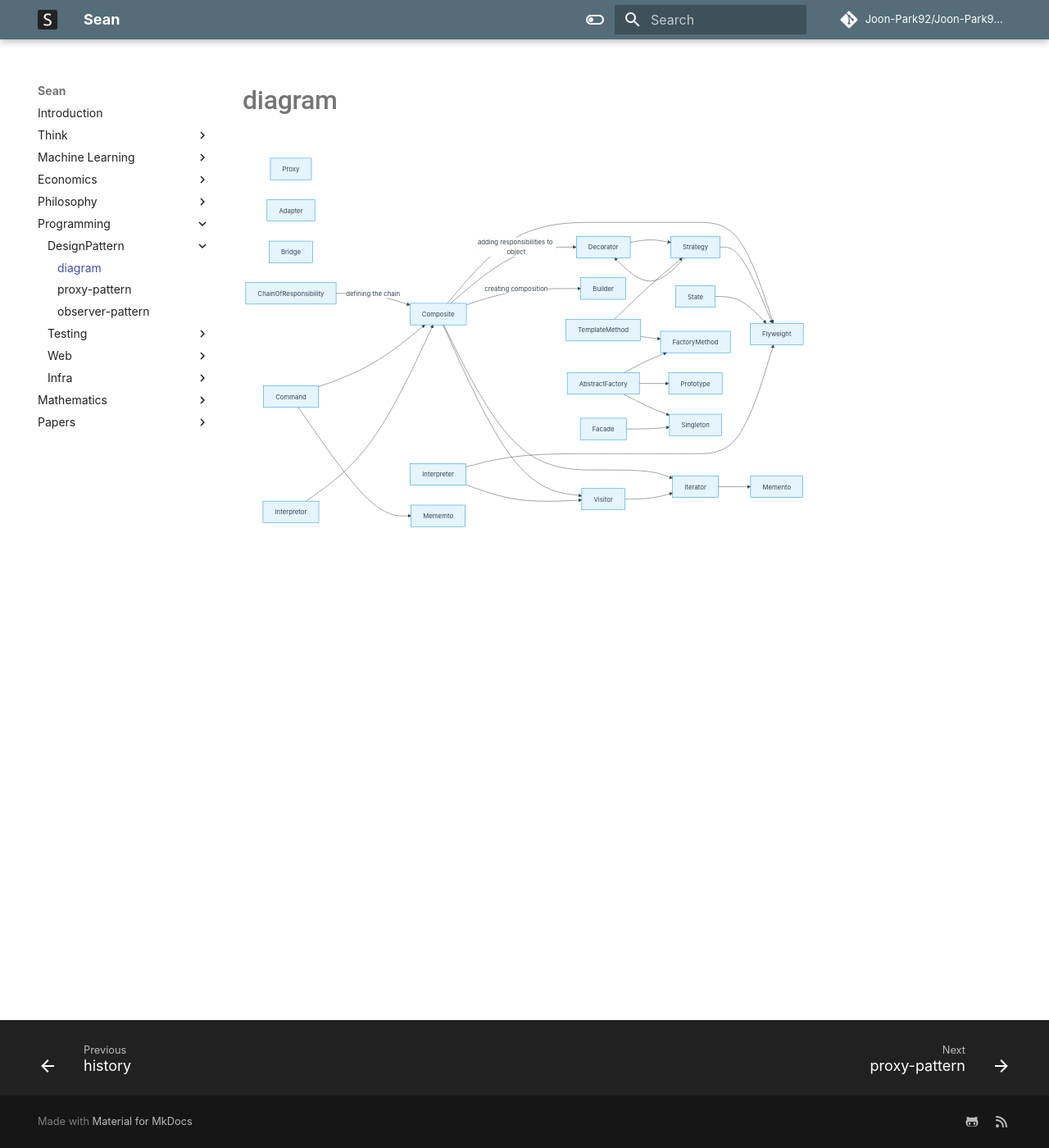
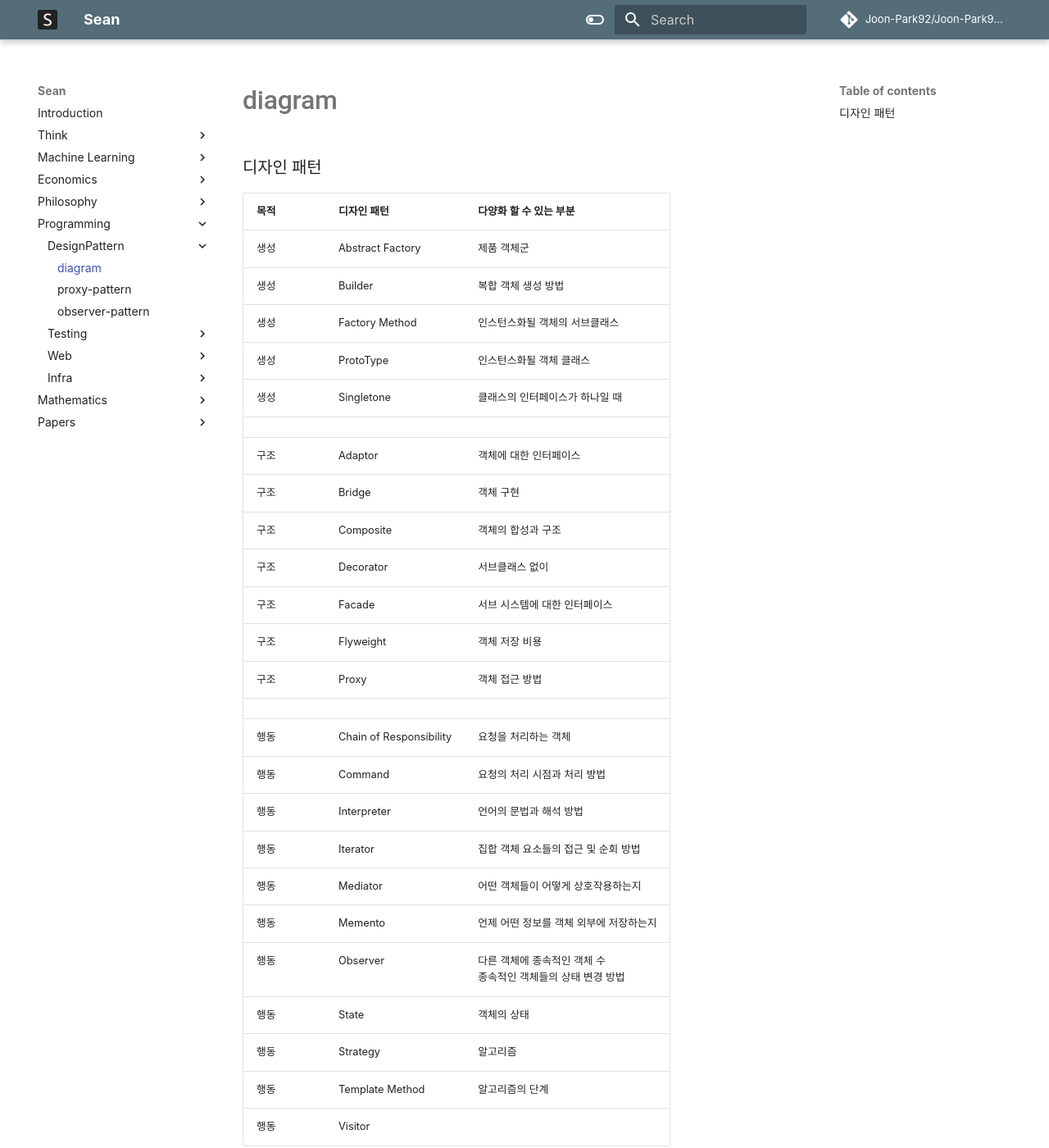
Before and after one commit to Joon-Park92/Joon-Park92.github.io, an MkDocs documentation site: the page built from docs/abe10a12-9498-4435-816e-a967daeadd3f.md, in a window 1280 px wide and 1400 px high. Shown: the whole window at 82% size. Built offline with MkDocs 1.6.1 and Material for MkDocs 9.7.7, drawn with Linux system fonts in a browser that asks for light colours; comment, search, counter and statistics services are not loaded.

Commit message:
Automatically sync files from knowledge #110 (#74)
Co-authored-by: GitHub Actions <noreply@github.com>

````diff
--- a/docs/abe10a12-9498-4435-816e-a967daeadd3f.md
+++ b/docs/abe10a12-9498-4435-816e-a967daeadd3f.md
@@ -1,3 +1,33 @@
+## 디자인 패턴
+
+| 목적 | 디자인 패턴 | 다양화 할 수 있는 부분 |
+| --- | --- | --- |
+| 생성 | Abstract Factory | 제품 객체군 |
+| 생성 | Builder | 복합 객체 생성 방법 |
+| 생성 | Factory Method | 인스턴스화될 객체의 서브클래스 |
+| 생성 | ProtoType | 인스턴스화될 객체 클래스 |
+| 생성 | Singletone | 클래스의 인터페이스가 하나일 때 |
+|  |  |  |
+| 구조 | Adaptor | 객체에 대한 인터페이스 |
+| 구조 | Bridge | 객체 구현 |
+| 구조 | Composite | 객체의 합성과 구조 |
+| 구조 | Decorator | 서브클래스 없이 |
+| 구조 | Facade | 서브 시스템에 대한 인터페이스 |
+| 구조 | Flyweight | 객체 저장 비용 |
+| 구조 | Proxy | 객체 접근 방법 |
+|  |  |  |
+| 행동 | Chain of Responsibility | 요청을 처리하는 객체 |
+| 행동 | Command | 요청의 처리 시점과 처리 방법 |
+| 행동 | Interpreter | 언어의 문법과 해석 방법 |
+| 행동 | Iterator | 집합 객체 요소들의 접근 및 순회 방법 |
+| 행동 | Mediator | 어떤 객체들이 어떻게 상호작용하는지 |
+| 행동 | Memento | 언제 어떤 정보를 객체 외부에 저장하는지 |
+| 행동 | Observer | 다른 객체에 종속적인 객체 수 <br>종속적인 객체들의 상태 변경 방법 |
+| 행동 | State | 객체의 상태 |
+| 행동 | Strategy | 알고리즘 |
+| 행동 | Template Method | 알고리즘의 단계 |
+| 행동 | Visitor |  |
+
 ```mermaid
 
 graph LR
@@ -29,11 +59,13 @@ graph LR
     Decorator --> Strategy
     Strategy --> Decorator
     TemplateMethod --> Strategy
-    TemplateMethod --> FactoryMethod
+    TemplateMethod --"often uses"--> FactoryMethod
 
-    AbstractFactory --> FactoryMethod
+    AbstractFactory --implment using--> FactoryMethod
     AbstractFactory --> Prototype
     AbstractFactory --> Singleton
     Facade --> Singleton
 
+    Observer --coomplex dependency management--> Mediator
+
 ```
````
